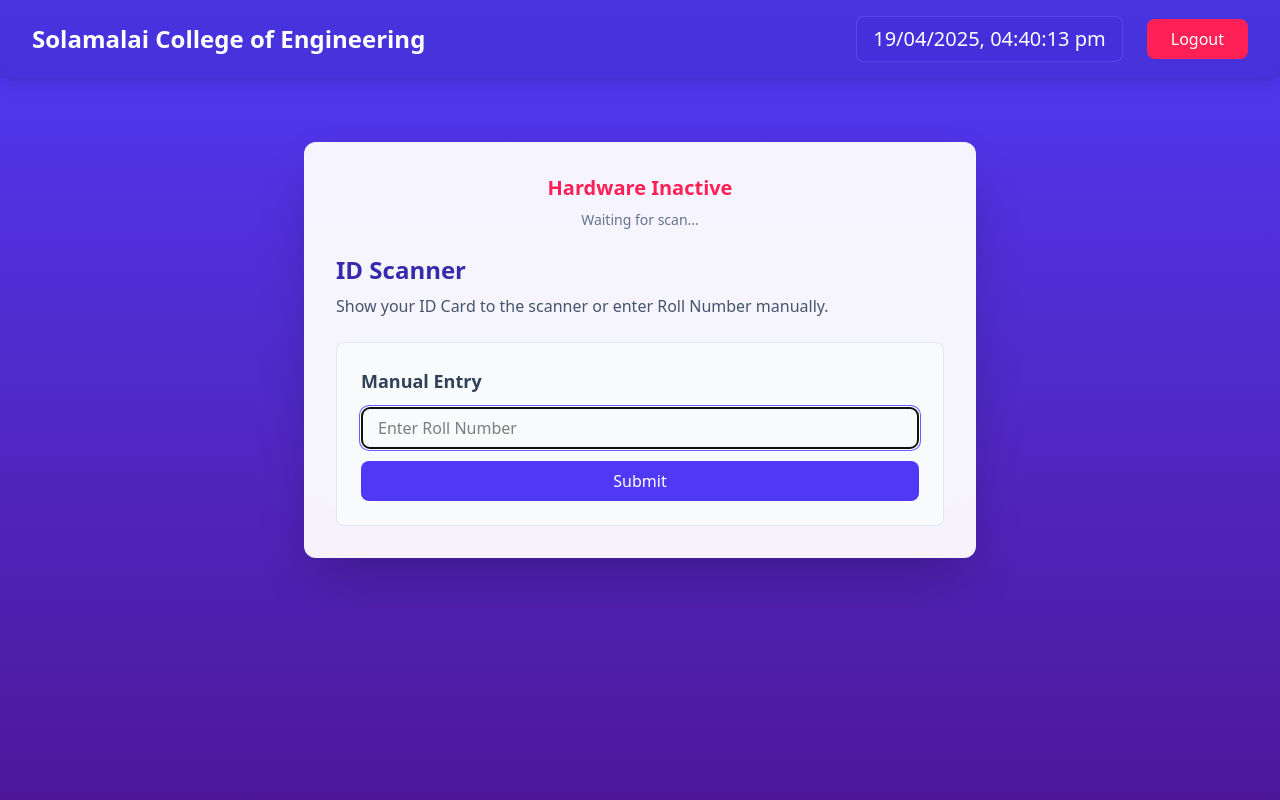
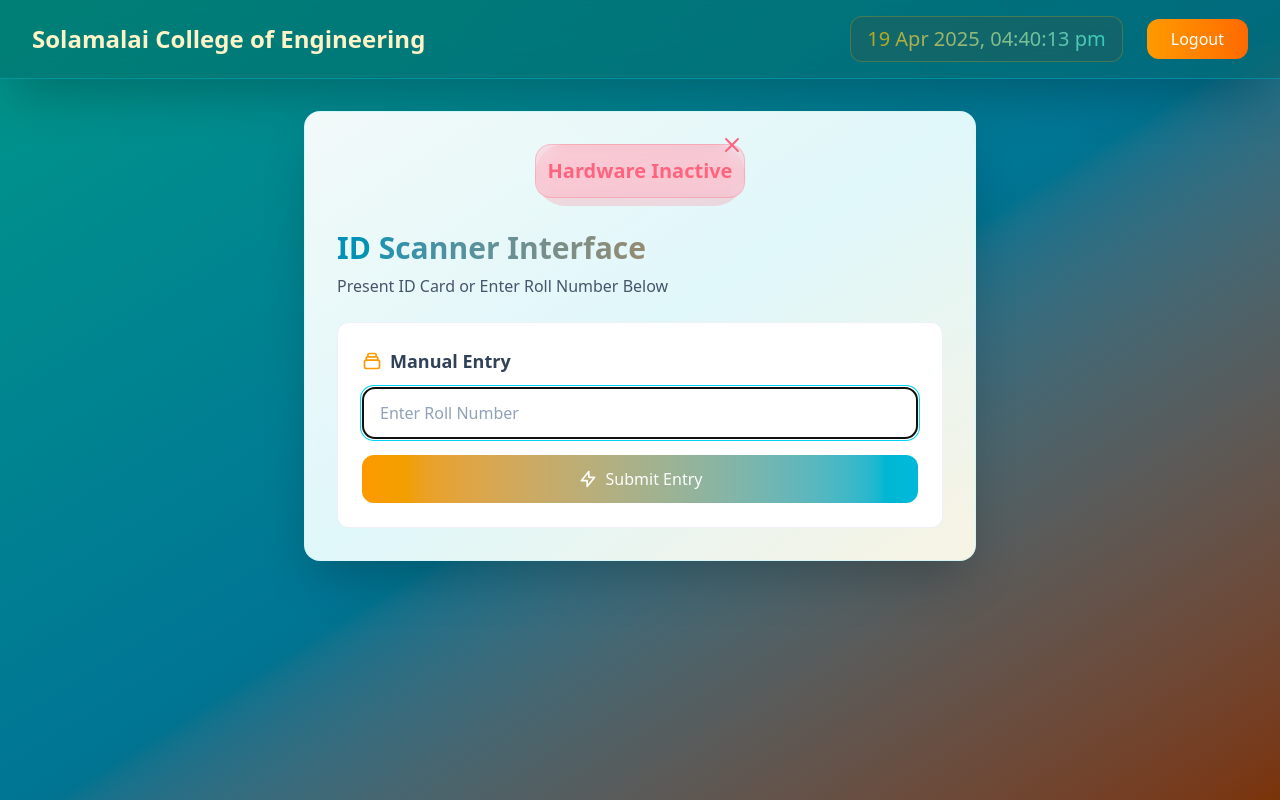
Before and after one commit to kesavan2252/Automation_for_latecomer_management_system, a React (Vite) app in the folder client/: page /scanner in a window 1280 px wide. Built offline with nearby package versions, Linux system fonts and the light colour scheme.

Commit message:
all option and UI is updated

```diff
--- a/client/src/ScannerPage.jsx
+++ b/client/src/ScannerPage.jsx
@@ -137,7 +137,7 @@
                     hour: '2-digit',
                     minute: '2-digit',
                     second: '2-digit',
-                    hour12: false
+                    hour12: true
                 });
 
                 setScannedData({
@@ -191,44 +191,46 @@
 
     // Add this in your return JSX, inside the scanner status div
     return (
-        <div className="min-h-screen bg-gradient-to-b from-indigo-600 to-violet-900">
+        <div className="min-h-screen bg-gradient-to-br from-teal-600 via-cyan-700 to-amber-900 animate-gradient-x">
             {/* Notification styling */}
             {notification.message && (
-                <div className={`fixed top-5 right-5 px-4 py-2 rounded shadow-lg text-white
-                    ${notification.type === "success" ? "bg-emerald-500"
-                    : notification.type === "error" ? "bg-rose-500"
-                    : notification.type === "info" ? "bg-cyan-500"
-                    : "bg-amber-500"}`}>
+                <div className={`fixed top-5 right-5 px-4 py-2 rounded-lg shadow-xl text-white font-semibold
+                    transform transition-all duration-300 ${notification.message ? 'translate-x-0' : 'translate-x-[150%]'}
+                    ${notification.type === "success" ? "bg-gradient-to-r from-emerald-400 to-teal-500"
+                    : notification.type === "error" ? "bg-gradient-to-r from-rose-400 to-pink-500"
+                    : notification.type === "info" ? "bg-gradient-to-r from-cyan-400 to-sky-500"
+                    : "bg-gradient-to-r from-amber-400 to-orange-500"}`}>
                     {notification.message}
                 </div>
             )}
 
             {/* Header section */}
-            <div className="bg-indigo-800/30 backdrop-blur-sm text-white px-8 py-4 shadow-lg">
+            <div className="bg-teal-800/40 backdrop-blur-lg border-b border-cyan-400/30 text-amber-100 px-8 py-4 shadow-2xl">
                 <div className="container mx-auto flex justify-between items-center">
                     <a href="https://solamalaice.ac.in/"
                        target="_blank"
                        rel="noopener noreferrer"
-                       className="text-2xl font-bold hover:text-indigo-200 transition-colors">
+                       className="text-2xl font-bold hover:text-amber-300 transition-colors duration-300 hover:drop-shadow-[0_2px_4px_rgba(251,191,36,0.3)]">
                         Solamalai College of Engineering
                     </a>
-                    {/* Update the time display in header */}
                     <div className="flex items-center gap-6">
-                        <div className="text-xl font-digital bg-indigo-700/50 px-4 py-2 rounded-lg border border-indigo-400/30">
+                        <div className="text-xl font-digital bg-amber-900/20 px-4 py-2 rounded-xl border border-amber-400/30 animate-pulse">
+                            <span className="bg-gradient-to-r from-amber-400 to-teal-300 bg-clip-text text-transparent">
                                 {currentTime.toLocaleString('en-IN', {
                                     timeZone: 'Asia/Kolkata',
                                     day: '2-digit',
-                                month: '2-digit',
+                                    month: 'short',
                                     year: 'numeric',
                                     hour: '2-digit',
                                     minute: '2-digit',
                                     second: '2-digit',
                                     hour12: true
                                 })}
+                            </span>
                         </div>
                         <button
                             onClick={handleLogout}
-                            className="bg-rose-500 hover:bg-rose-600 text-white px-6 py-2 rounded-lg transition-colors">
+                            className="bg-gradient-to-r from-amber-500 to-orange-500 hover:from-amber-600 hover:to-orange-600 text-white px-6 py-2 rounded-xl transition-all duration-300 hover:shadow-lg hover:shadow-amber-500/30">
                             Logout
                         </button>
                     </div>
@@ -237,72 +239,91 @@
 
             <div className="container mx-auto px-4 py-8">
                 <div className="max-w-2xl mx-auto">
-                    <h2 className="text-3xl font-bold text-center text-white mb-8 drop-shadow-lg">
-                        {/* Greeting remains the same */}
-                    </h2>
-
-                    <div className="bg-white/95 backdrop-blur-sm rounded-xl shadow-2xl p-8">
+                    <div className="bg-gradient-to-br from-white/95 via-cyan-50/95 to-amber-50/95 backdrop-blur-xl rounded-2xl shadow-2xl p-8 border border-cyan-200/30 hover:border-cyan-300/50 transition-all duration-500">
                         {/* Scanner Status Section */}
                         <div className="text-center mb-6">
-                            <div className={`text-xl font-bold mb-2 ${
-                                hardwareStatus === "Hardware Active" ? "text-emerald-500" : "text-rose-500"
+                            <div className="relative inline-block">
+                                <div className={`absolute inset-0 rounded-full animate-pulse ${hardwareStatus === "Hardware Active" ? "bg-emerald-400/30" : "bg-rose-400/30"}`}></div>
+                                <div className={`text-xl font-bold mb-2 relative z-10 p-3 rounded-2xl backdrop-blur-sm ${
+                                    hardwareStatus === "Hardware Active"
+                                        ? "bg-emerald-500/10 text-emerald-400 border border-emerald-400/30"
+                                        : "bg-rose-500/10 text-rose-400 border border-rose-400/30"
                                 }`}>
                                     {hardwareStatus}
+                                    <div className="absolute -top-3 right-0 animate-float">
+                                        {hardwareStatus === "Hardware Active" ? (
+                                            <svg className="w-6 h-6 text-emerald-400" fill="none" stroke="currentColor" viewBox="0 0 24 24">
+                                                <path strokeLinecap="round" strokeLinejoin="round" strokeWidth="2" d="M5 13l4 4L19 7"/>
+                                            </svg>
+                                        ) : (
+                                            <svg className="w-6 h-6 text-rose-400" fill="none" stroke="currentColor" viewBox="0 0 24 24">
+                                                <path strokeLinecap="round" strokeLinejoin="round" strokeWidth="2" d="M6 18L18 6M6 6l12 12"/>
+                                            </svg>
+                                        )}
                                     </div>
-                            <div className={`text-sm font-medium ${
-                                scannerStatus === "Scan successful" ? "text-emerald-500" :
-                                scannerStatus === "Scan failed" ? "text-rose-500" :
-                                scannerStatus === "Processing scan..." ? "text-cyan-500" :
-                                "text-slate-500"
-                            }`}>
-                                {scannerStatus}
+                                </div>
                             </div>
                         </div>
 
                         {/* Scanner Input Section */}
                         <div className="space-y-6">
                             <div>
-                                <h3 className="text-2xl font-bold text-indigo-800 mb-2">ID Scanner</h3>
-                                <p className="text-slate-600">Show your ID Card to the scanner or enter Roll Number manually.</p>
+                                <h3 className="text-3xl font-bold bg-gradient-to-r from-cyan-600 to-amber-600 bg-clip-text text-transparent mb-2">
+                                    ID Scanner Interface
+                                </h3>
+                                <p className="text-slate-600 font-medium">Present ID Card or Enter Roll Number Below</p>
                             </div>
 
                             {/* Manual Entry */}
-                            <div className="bg-slate-50 p-6 rounded-lg border border-slate-200">
-                                <p className="text-lg font-semibold text-slate-700 mb-3">Manual Entry</p>
+                            <div className="bg-white p-6 rounded-xl border border-slate-200/60 hover:border-cyan-300/60 transition-all duration-300 group">
+                                <p className="text-lg font-semibold text-slate-700 mb-3 flex items-center gap-2">
+                                    <svg className="w-5 h-5 text-amber-500" fill="none" stroke="currentColor" viewBox="0 0 24 24">
+                                        <path strokeLinecap="round" strokeLinejoin="round" strokeWidth="2" d="M19 11H5m14 0a2 2 0 012 2v6a2 2 0 01-2 2H5a2 2 0 01-2-2v-6a2 2 0 012-2m14 0V9a2 2 0 00-2-2M5 11V9a2 2 0 012-2m0 0V5a2 2 0 012-2h6a2 2 0 012 2v2M7 7h10"/>
+                                    </svg>
+                                    Manual Entry
+                                </p>
                                 <input
                                     type="text"
                                     placeholder="Enter Roll Number"
                                     value={manualRollNo}
                                     onChange={(e) => setManualRollNo(e.target.value)}
                                     ref={inputRef}
-                                    className="w-full px-4 py-2 border border-slate-300 rounded-lg focus:ring-2 focus:ring-indigo-500 focus:border-transparent"
+                                    className="w-full px-4 py-3 border-2 border-slate-200 rounded-xl focus:ring-2 focus:ring-cyan-400 focus:border-transparent placeholder-slate-400 transition-all duration-300"
                                 />
                                 <button
                                     onClick={handleManualEntry}
-                                    className="w-full mt-3 bg-indigo-600 hover:bg-indigo-700 text-white py-2 rounded-lg transition-colors">
-                                    Submit
+                                    className="w-full mt-4 bg-gradient-to-r from-amber-500 to-cyan-500 hover:from-amber-600 hover:to-cyan-600 text-white py-3 rounded-xl transition-all duration-300 hover:shadow-lg hover:shadow-amber-500/30 flex items-center justify-center gap-2">
+                                    <svg className="w-5 h-5 text-white" fill="none" stroke="currentColor" viewBox="0 0 24 24">
+                                        <path strokeLinecap="round" strokeLinejoin="round" strokeWidth="2" d="M13 10V3L4 14h7v7l9-11h-7z"/>
+                                    </svg>
+                                    Submit Entry
                                 </button>
                             </div>
 
                             {/* Scanned Details */}
                             {scannedData && (
-                                <div className="bg-indigo-50 p-6 rounded-lg border border-indigo-100">
-                                    <h4 className="text-lg font-bold text-indigo-800 mb-4">Scanned Details</h4>
-                                    <div className="space-y-2">
-                                        <p><span className="font-semibold">Roll Number:</span> {scannedData.roll_no}</p>
-                                        <p><span className="font-semibold">Name:</span> {scannedData.name}</p>
-                                        <p><span className="font-semibold">Department:</span> {scannedData.department}</p>
-                                        <p><span className="font-semibold">Time:</span> {scannedData.date}</p>
-                                        <p>
-                                            <span className="font-semibold">Status:</span>
-                                            <span className={`ml-2 px-3 py-1 rounded-full text-sm ${
-                                                scannedData.status === "On-Time"
-                                                    ? "bg-emerald-100 text-emerald-800"
-                                                    : "bg-amber-100 text-amber-800"
+                                <div className="animate-scale-in bg-white p-6 rounded-xl border border-cyan-200/60">
+                                    <h4 className="text-lg font-bold text-cyan-700 mb-4 flex items-center gap-2">
+                                        <svg className="w-5 h-5 text-cyan-500" fill="none" stroke="currentColor" viewBox="0 0 24 24">
+                                            <path strokeLinecap="round" strokeLinejoin="round" strokeWidth="2" d="M9 12l2 2 4-4m6 2a9 9 0 11-18 0 9 9 0 0118 0z"/>
+                                        </svg>
+                                        Scan Details
+                                    </h4>
+                                    <div className="space-y-3">
+                                        {Object.entries(scannedData).map(([key, value]) => (
+                                            <div key={key} className="flex justify-between items-center border-b border-slate-100 pb-2">
+                                                <span className="font-medium text-slate-600 capitalize">{key.replace('_', ' ')}:</span>
+                                                <span className={`font-semibold ${
+                                                    key === 'status'
+                                                        ? value === "On-Time"
+                                                            ? "text-emerald-500"
+                                                            : "text-amber-500"
+                                                        : "text-cyan-600"
                                                 }`}>
-                                                {scannedData.status}
+                                                    {value}
                                                 </span>
-                                        </p>
+                                            </div>
+                                        ))}
                                     </div>
                                 </div>
                             )}
--- a/client/src/StudentReportDetails.jsx
+++ b/client/src/StudentReportDetails.jsx
@@ -191,7 +191,6 @@
                 </div>
               )}
 
-              // Replace the existing no-records section with this enhanced version
               {attendance.length > 0 ? (
                 <div className="bg-white rounded-2xl shadow-lg overflow-hidden animate-fadeIn">
                   <table className="w-full">
```
Lines whose indentation alone changed are shown as unchanged.
